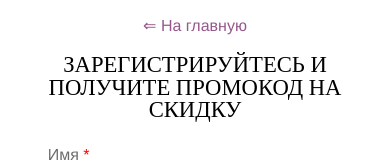
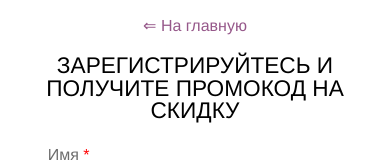
Before and after one commit to muturgan/northern_lights, a website with bundled scripts: page static/promo.html in a window 390 px wide. Shown: the top 165 px of the page. Built offline with nearby package versions, Linux system fonts and the light colour scheme.

Commit message:
unused font removed

```diff
--- a/static/css/storefront-child-style-css.css
+++ b/static/css/storefront-child-style-css.css
@@ -1 +1 @@
-@font-face{font-family:'Bellflowerrus';src:url(../fonts/bellflowerrus.woff2) format('woff2'),url(../fonts/bellflowerrus.woff) format('woff');font-weight:400;font-style:normal}body{margin-top:0!important}.beta site-title{display:none!important}.main-navigation{font-family:'Bellflowerrus'!important;text-align:center;font-size:20px;font-weight:600}.hentry .entry-header .byline .widget-title .widget .widget-title,.hentry .entry-header .byline a,.hentry .entry-header .post-author,.hentry .entry-header .post-author a,.hentry .entry-header .post-comments a,.hentry .entry-header .posted-on,.hentry .entry-header .posted-on a,.hentry .post-comments,.widget .widgettitle a,.widget-area .widget,.widget-area .widget a,h1,h2,h3,h4,h5,h6{font-family:'Bellflowerrus'!important;color:#000!important}.widget .widget-title,.widget .widgettitle{margin-bottom:0!important;font-size:18px;font-weight:600}span.onsale{padding:3px 7px;background:#7b1616;color:#fff;font-size:13px}.site-header{min-height:330px;margin-bottom:0!important;background-position:center top;background-repeat:no-repeat;background-size:100%}.site-header img{max-width:100%;height:auto}.storefront-breadcrumb{margin-bottom:10px!important;padding-bottom:10px!important}@media (max-width:768px){.site-header{display:none}}
+body{margin-top:0!important}.beta site-title{display:none!important}.main-navigation{text-align:center;font-size:20px;font-weight:600}.hentry .entry-header .byline .widget-title .widget .widget-title,.hentry .entry-header .byline a,.hentry .entry-header .post-author,.hentry .entry-header .post-author a,.hentry .entry-header .post-comments a,.hentry .entry-header .posted-on,.hentry .entry-header .posted-on a,.hentry .post-comments,.widget .widgettitle a,.widget-area .widget,.widget-area .widget a,h1,h2,h3,h4,h5,h6{color:#000!important}.widget .widget-title,.widget .widgettitle{margin-bottom:0!important;font-size:18px;font-weight:600}span.onsale{padding:3px 7px;background:#7b1616;color:#fff;font-size:13px}.site-header{min-height:330px;margin-bottom:0!important;background-position:center top;background-repeat:no-repeat;background-size:100%}.site-header img{max-width:100%;height:auto}.storefront-breadcrumb{margin-bottom:10px!important;padding-bottom:10px!important}@media (max-width:768px){.site-header{display:none}}
```
Also changed, not shown: static/fonts/bellflowerrus.woff (deleted), static/fonts/bellflowerrus.woff2 (deleted).
